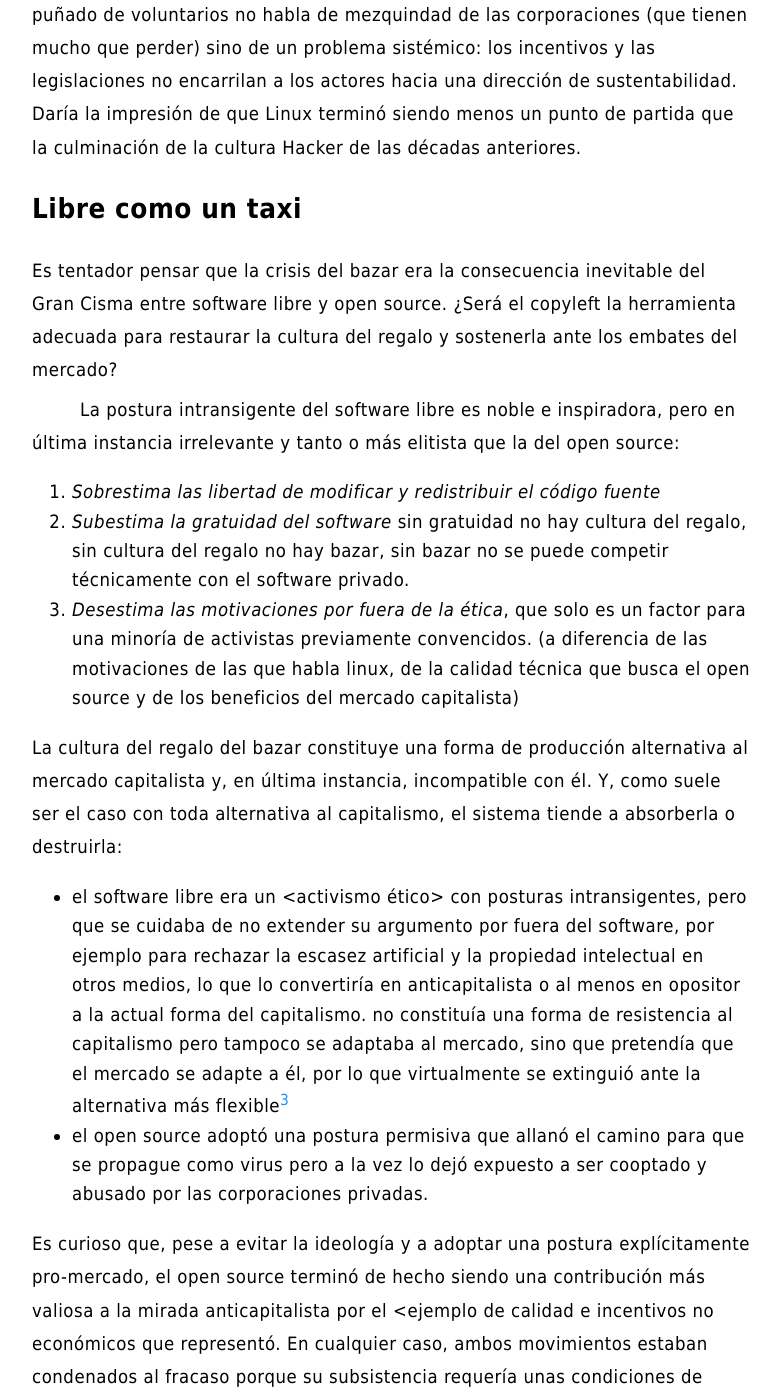
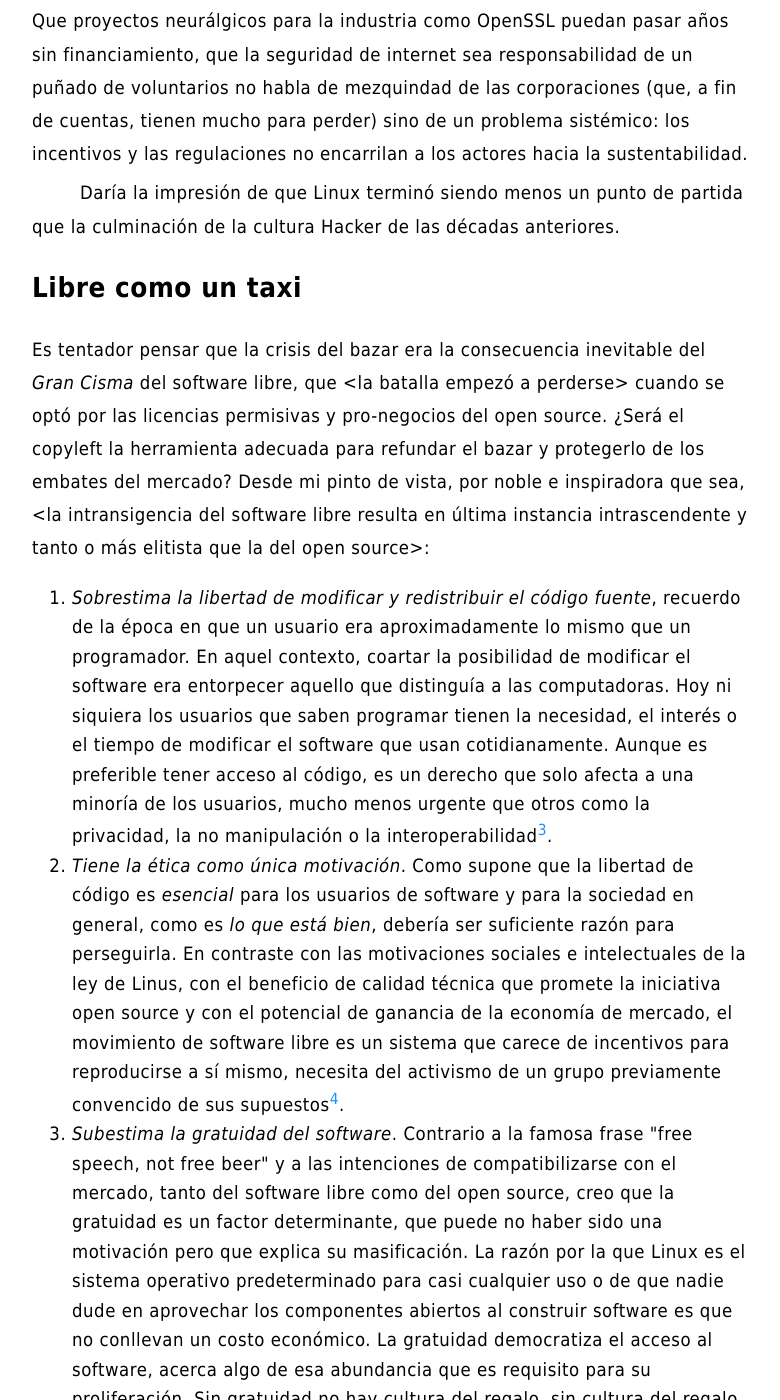
Before and after one commit to facundoolano/olano.dev, a Jekyll site: the page built from _posts/2023-11-05-derivas-del-bazar.html, in a window 1280 px wide and 1400 px high, scrolled down 5282 px. Shown: the whole window, without its empty margins (248-1028 px from the left). Built offline with Jekyll 4.4.1, drawn with Linux system fonts in a browser that asks for light colours; some of the changed text lies outside the part shown.

Commit message:
cleanup 4th section

```diff
--- a/_posts/2023-11-05-derivas-del-bazar.html
+++ b/_posts/2023-11-05-derivas-del-bazar.html
@@ -9,6 +9,10 @@
 <div id="outline-container-org63f9bb3" class="outline-2">
 <h2 id="org63f9bb3">Las leyes de Linus</h2>
 <div class="outline-text-2" id="text-org63f9bb3">
+<p>
+[FIXME empezar con más punch]
+</p>
+
 <p>
 Si pudiera salvar dos cosas del fuego de internet, serían Linux y Wikipedia. Linux y Wikipedia me parecen los mayores logros recientes de la humanidad, por razones mejor expresadas en las dos <i>Leyes de Linus</i>. La primera fue formulada por Eric Raymond en su ensayo <i>The Cathedral and the Bazaar</i>:
 </p>
@@ -60,8 +64,8 @@
 </p>
 
 <p>
-La abundancia de la que gozan los hackers tiene dos dimensiones. En primer término, refiere a la abundancia material que es requisito para poder perseguir sus intereses: los hackers necesitan el privilegio de la seguridad económica, del acceso a una computadora y a internet, y del tiempo libre. La otra forma de abundancia es la propia de la información digital: una vez producida un obra (un programa, una imagen, una grabación), reproducirla tiene costo virtualmente nulo<sup><a id="fnr.2" class="footref" href="#fn.2">2</a></sup>.
-Es solo mediante una imposición de escasez artificial &#x2014;aplicando licencias o restricciones de acceso&#x2014; que la información se transforma en mercancía. La cultura del regalo es lo natural para el hacker porque, en ese modelo, entregar su trabajo no le cuesta nada.
+La abundancia de la que gozan los hackers tiene dos dimensiones. En primer término, refiere a la abundancia material que es requisito para poder perseguir sus intereses: los hackers necesitan el privilegio de la seguridad económica, del acceso a una computadora y a internet, y del tiempo libre. La otra forma de abundancia es la propia de la información digital: una vez producida un obra (un programa, una fotografía, una canción), reproducirla tiene costo virtualmente nulo<sup><a id="fnr.2" class="footref" href="#fn.2">2</a></sup>.
+Es solo mediante una imposición artificial de escasez &#x2014;aplicando licencias o restricciones de acceso&#x2014; que la información se transforma en mercancía. La cultura del regalo es lo natural para el hacker porque, en ese modelo, entregar su trabajo no le cuesta nada.
 </p>
 
 <p>
@@ -78,11 +82,12 @@
 </p>
 
 <p>
-Así como el concierto de voluntades que produjo y mantiene Wikipedia hace impensable un negocio alrededor de las enciclopedias, hoy nos resulta igualmente difícil de imaginar a un número semejante de voluntades organizándose sin un negocio de por medio. Esto parece sugerir que la vocación colaborativa de la web temprana se disipó después de aquel primer ímpetu pero, si miramos con atención, vemos que la colaboración todavía existe, ahora bajo el control y para el beneficio de  empresas privadas. Todavía hay gente dedicándose voluntariamente a la producción de contenido, motivada solamente por el estatus comunitario, pero el producto de ese trabajo no fluye libremente sino que queda encerrado en los jardines de las plataformas digitales. Un caso paradigmático es el de Reddit, que no solo aprovecha el contenido provisto por los usuarios sino que se sostiene en buena medida sobre la tarea de sus moderadores. Otros casos parecidos son los de StackOverflow y Goodreads.
+Así como el concierto de voluntades que produjo y mantiene Wikipedia hace impensable un negocio alrededor de las enciclopedias, hoy nos resulta igualmente difícil de imaginar a un número semejante de voluntades organizándose sin un negocio de por medio. Esto parece sugerir que la vocación colaborativa de la web temprana se disipó después de aquel primer ímpetu pero, si miramos con atención, vemos que la colaboración todavía existe, ahora bajo el control y para el beneficio de  empresas privadas. Todavía hay gente dedicándose voluntariamente a la producción de contenido, motivada solamente por el estatus comunitario, pero el producto de ese trabajo no fluye libremente sino que queda encerrado en los confines de las plataformas digitales. Un caso paradigmático es el de Reddit, que no solo aprovecha el contenido provisto por los usuarios sino que se sostiene en buena medida sobre la tarea de sus moderadores. Otros casos parecidos son los de StackOverflow y Goodreads.
 </p>
 
 <p>
-&lt;Benjamin Mako Hill cuenta que los &lt;académicos de los negocios&gt; observaron el deseo de colaboración propio de la web y, &lt;en vez de reprimirlo&gt; en sus productos, se dedicaron a buscar maneras de <i>orientarlo</i> en lo que llaman apertura estratégica (<i>strategic openness</i>) para que trabaje a favor de la ganancia de las empresas. Mako Hill pone como ejemplo Airbnb, que montó un negocio alrededor de mecanismos e incentivos que le habían funcionado a la comunidad de Couchsurfing. Aunque la tecnología y las motivaciones de las personas sean las mismas, una vez contaminada por la lógica de mercado, la cultura del regalo se desmorona, y lo que antes era una construcción comunitaria pasa a ser trabajo no pago, explotación.
+[FIXME revisar video y mejorar redacción de este párrafo]
+&lt;Benjamin Mako Hill cuenta que los &lt;académicos de los negocios&gt; observaron el deseo de colaboración propio de la web y, &lt;en vez de reprimirlo&gt; en sus productos, se dedicaron a buscar maneras de <i>orientarlo</i> en lo que llaman apertura estratégica (<i>strategic openness</i>) para que trabaje a favor de la ganancia de las empresas. Mako Hill pone como ejemplo Airbnb, que montó un negocio alrededor de mecanismos e incentivos que le habían funcionado a la comunidad de Couchsurfing. Aunque la tecnología y las motivaciones de las personas sean las mismas, invadida por la lógica de mercado la cultura del regalo se desmorona, y lo que antes era una construcción comunitaria pasa a ser trabajo no remunerado, explotación.
 </p>
 
 <p>
@@ -95,18 +100,22 @@
 <h2 id="org99c5bb2">Del bazar al maxikiosco</h2>
 <div class="outline-text-2" id="text-org99c5bb2">
 <p>
-Así que por el momento no habrá más Wikipedias pero ¿qué pasa con el software? Daría la impresión de que el Open Source está más vivo que nunca, con la mayoría de los dispositivos del mundo y casi todos los servidores usando Linux, con la mayoría de los sistemas de software dependiendo de una u otra forma del código abierto. Pero si observamos quién hace el trabajo y quién recoge los beneficios, o si sencillamente googleamos "open source maintainers", resulta obvio que el software libre y abierto atraviesa una crisis:
+Así que por el momento no habrá más Wikipedias pero ¿qué pasa con el software? Daría la impresión de que el open source está más vivo que nunca, con la mayoría de los dispositivos del mundo y casi todos los servidores usando Linux, con la mayoría de los sistemas de software dependiendo de una u otra forma del código abierto. Pero si observamos quién hace el trabajo y quién recoge los beneficios, o si sencillamente googleamos "open source maintainers", resulta obvio que el software libre y abierto atraviesa una crisis:
 </p>
 
 <ol class="org-ol">
-<li><i>Ya no hay suficientes ojos (ni manos) para que se realice la primera ley de Linus</i>: que un proyecto tenga muchos usuarios no implica que haya programadores interesados o en condiciones de mantenerlo.</li>
-<li><i>Las motivaciones de la segunda ley de Linus se mezclaron con incentivos de mercado</i>: la producción de software open source pasó de ser una forma de entretenimiento a una inversión para demostrar competencia profesional. La reputación que se pone en juego hace que programadores voluntarios sientan la obligación de mantener sus proyectos porque ahora hay personas y empresas que dependen de ellos. Lo que antes era un bazar, ahora es un montón de kiosquitos.</li>
-<li><i>Sigue sin existir la abundancia material</i>, haciendo la cultura del regalo insostenible a largo plazo. Quienes pretenden vivir del software libre que producen, lo tienen que hacer eligiendo la inseguridad económica, dependiendo de donaciones discrecionales; Quienes optan por construir negocios alrededor de su software abierto, llevan las de perder en la competencia contra empresas de más recursos, que no necesitan ser innovadoras ni tienen obligaciones hacia su comunidad y sus usuarios.</li>
-<li><i>Las ventajas del bazar ya no están fuera del alcance de las empresas privadas</i>. Lejos de la animosidad del viejo Microsoft, hoy todas las empresas Big Tech usan, producen y financian software open source. Los recursos de los que disponen las posiciona mejor que a los independientes para formar comunidad alrededor de sus proyectos y apalancarse en el trabajo de voluntarios sin ceder el control, en lo que constituye una forma de apertura estratégica.</li>
+<li><i>No alcanzan los ojos (ni las manos) para realizar la primera ley de Linus</i>: que un proyecto tenga muchos usuarios no implica que haya programadores interesados o en condiciones de mantenerlo; que sea usado en un contexto comercial no implica que algo de las ganancias le llegue a sus autores.</li>
+<li><i>Las motivaciones de la segunda ley de Linus se mezclaron con incentivos de mercado</i>: la producción de software open source pasó de ser una forma de entretenimiento a una inversión para demostrar competencia profesional, una forma de acceso a mejores trabajos. Lo que antes era un bazar, ahora es un montón de kiosquitos. La reputación que se pone en juego en el open source genera sobre los voluntarios la obligación de mantener sus proyectos porque ahora hay personas y empresas que dependen de su trabajo.</li>
+<li><i>Sigue sin existir la abundancia material</i>, impidiendo la sustentabilidad de la cultura del regalo. Quienes pretenden vivir del software abierto que producen, lo tienen que hacer eligiendo la inseguridad económica, dependiendo de donaciones discrecionales; quienes optan por montar negocios alrededor de ese software, llevan las de perder en la competencia contra empresas de más recursos, que no necesitan ser innovadoras ni están atados por obligaciones hacia su comunidad y sus usuarios.</li>
+<li><i>Las ventajas del bazar ya no están fuera del alcance de las empresas privadas</i>. Lejos de la animosidad del viejo Microsoft, hoy todas las empresas Big Tech usan, producen y financian software open source. Los recursos de los que disponen las posiciona mejor para formar comunidades y apalancarse en el trabajo voluntario sin ceder el control de sus proyectos, en lo que constituye otra forma de apertura estratégica.</li>
 </ol>
 
 <p>
-Que proyectos neurálgicos para la industria como OpenSSL puedan pasar años sin financiamiento y que la seguridad de internet sea responsabilidad de un puñado de voluntarios no habla de mezquindad de las corporaciones (que tienen mucho que perder) sino de un problema sistémico: los incentivos y las legislaciones no encarrilan a los actores hacia una dirección de sustentabilidad. Daría la impresión de que Linux terminó siendo menos un punto de partida que la culminación de la cultura Hacker de las décadas anteriores.
+Que proyectos neurálgicos para la industria como OpenSSL puedan pasar años sin financiamiento, que la seguridad de internet sea responsabilidad de un puñado de voluntarios no habla de mezquindad de las corporaciones (que, a fin de cuentas, tienen mucho para perder) sino de un problema sistémico: los incentivos y las regulaciones no encarrilan a los actores hacia la sustentabilidad.
+</p>
+
+<p>
+Daría la impresión de que Linux terminó siendo menos un punto de partida que la culminación de la cultura Hacker de las décadas anteriores.
 </p>
 </div>
 </div>
@@ -115,31 +124,25 @@
 <h2 id="org767ea90">Libre como un taxi</h2>
 <div class="outline-text-2" id="text-org767ea90">
 <p>
-Es tentador pensar que la crisis del bazar era la consecuencia inevitable del Gran Cisma entre software libre y open source. ¿Será el copyleft la herramienta adecuada para restaurar la cultura del regalo y sostenerla ante los embates del mercado?
-</p>
-
-<p>
-La postura intransigente del software libre es noble e inspiradora, pero en última instancia irrelevante y tanto o más elitista que la del open source:
+Es tentador pensar que la crisis del bazar era la consecuencia inevitable del <i>Gran Cisma</i> del software libre, que &lt;la batalla empezó a perderse&gt; cuando se optó por las licencias permisivas y pro-negocios del open source. ¿Será el copyleft la herramienta adecuada para refundar el bazar y protegerlo de los embates del mercado? Desde mi pinto de vista, por noble e inspiradora que sea, &lt;la intransigencia del software libre resulta en última instancia intrascendente y tanto o más elitista que la del open source&gt;:
 </p>
 
 <ol class="org-ol">
-<li><i>Sobrestima las libertad de modificar y redistribuir el código fuente</i></li>
-<li><i>Subestima la gratuidad del software</i>
-sin gratuidad no hay cultura del regalo, sin cultura del regalo no hay bazar, sin bazar no se puede competir técnicamente con el software privado.</li>
-<li><i>Desestima las motivaciones por fuera de la ética</i>, que solo es un factor para una minoría de activistas previamente convencidos.
-(a diferencia de las motivaciones de las que habla linux, de la calidad técnica que busca el open source y de los beneficios del mercado capitalista)</li>
+<li><i>Sobrestima la libertad de modificar y redistribuir el código fuente</i>, recuerdo de la época en que un usuario era aproximadamente lo mismo que un programador. En aquel contexto, coartar la posibilidad de modificar el software era entorpecer aquello que distinguía a las computadoras. Hoy ni siquiera los usuarios que saben programar tienen la necesidad, el interés o el tiempo de modificar el software que usan cotidianamente. Aunque es preferible tener acceso al código, es un derecho que solo afecta a una minoría de los usuarios, mucho menos urgente que otros como la privacidad, la no manipulación o la interoperabilidad<sup><a id="fnr.3" class="footref" href="#fn.3">3</a></sup>.</li>
+<li><i>Tiene la ética como única motivación</i>. Como supone que la libertad de código es <i>esencial</i> para los usuarios de software y para la sociedad en general, como es <i>lo que está bien</i>, debería ser suficiente razón para perseguirla. En contraste con las motivaciones sociales e intelectuales de la ley de Linus, con el beneficio de calidad técnica que promete la iniciativa open source y con el potencial de ganancia de la economía de mercado, el movimiento de software libre es un sistema que carece de incentivos para reproducirse a sí mismo, necesita del activismo de un grupo previamente convencido de sus supuestos<sup><a id="fnr.4" class="footref" href="#fn.4">4</a></sup>.</li>
+<li><i>Subestima la gratuidad del software</i>. Contrario a la famosa frase "free speech, not free beer" y a las intenciones de compatibilizarse con el mercado, tanto del software libre como del open source, creo que la gratuidad es un factor determinante, que puede no haber sido una motivación pero que explica su masificación. La razón por la que Linux es el sistema operativo predeterminado para casi cualquier uso o de que nadie dude en aprovechar los componentes abiertos al construir software es que no conllevan un costo económico. La gratuidad democratiza el acceso al software, acerca algo de esa abundancia que es requisito para su proliferación. Sin gratuidad no hay cultura del regalo, sin cultura del regalo no hay bazar, sin bazar no se puede competir técnicamente con el software privado.</li>
 </ol>
 
 <p>
-La cultura del regalo del bazar constituye una forma de producción alternativa al mercado capitalista y, en última instancia, incompatible con él. Y, como suele ser el caso con toda alternativa al capitalismo, el sistema tiende a absorberla o destruirla:
+El problema de fondo es que la cultura del regalo constituye una forma de producción alternativa al mercado capitalista y, en última instancia, incompatible con él. Y, como suele ser el caso con toda alternativa al capitalismo, el sistema tiende a absorberla o destruirla:
 </p>
 <ul class="org-ul">
-<li>el software libre era un &lt;activismo ético&gt; con posturas intransigentes, pero que se cuidaba de no extender su argumento por fuera del software, por ejemplo para rechazar la escasez artificial y la propiedad intelectual en otros medios, lo que lo convertiría en anticapitalista o al menos en opositor a la actual forma del capitalismo. no constituía una forma de resistencia al capitalismo pero tampoco se adaptaba al mercado, sino que pretendía que el mercado se adapte a él, por lo que virtualmente se extinguió ante la alternativa más flexible<sup><a id="fnr.3" class="footref" href="#fn.3">3</a></sup></li>
-<li>el open source adoptó una postura permisiva que allanó el camino para que se propague como virus pero a la vez lo dejó expuesto a ser cooptado y abusado por las corporaciones privadas.</li>
+<li>El software libre ejercía un activismo intransigente, pero que se cuidaba de no extender su argumento más allá del software, por ejemplo para rechazando otras formas de escasez artificial y propiedad intelectual. Es decir, no pretendía enfrentar abiertamente al capitalismo pero tampoco se adaptaba al mercado, sino que pretendía que el mercado se adapte a él, por lo que virtualmente se extinguió ante las alternativas<sup><a id="fnr.5" class="footref" href="#fn.5">5</a></sup>.</li>
+<li>El open source adoptó una postura permisiva<sup><a id="fnr.6" class="footref" href="#fn.6">6</a></sup> que allanó el camino para que se propague como virus a la vez que lo dejó expuesto a ser cooptado y abusado por las corporaciones privadas.</li>
 </ul>
 
 <p>
-Es curioso que, pese a evitar la ideología y a adoptar una postura explícitamente pro-mercado, el open source terminó de hecho siendo una contribución más valiosa a la mirada anticapitalista por el &lt;ejemplo de calidad e incentivos no económicos que representó. En cualquier caso, ambos movimientos estaban condenados al fracaso porque su subsistencia requería unas condiciones de abundancia que no existen de hecho en el mercado capitalista, y que ninguno de los dos estaba diseñados para propiciar.
+Los dos movimientos estaban condenados al fracaso porque su subsistencia requería unas condiciones de abundancia que no existen de hecho en el mercado capitalista, y que ninguno de los dos estaba diseñados para propiciar.
 </p>
 </div>
 </div>
@@ -306,7 +309,19 @@
 </p></div></div>
 
 <div class="footdef"><sup><a id="fn.3" class="footnum" href="#fnr.3">3</a></sup> <div class="footpara"><p class="footpara">
+Se puede argumentar que esos otros atributos se podrían garantizar si de hecho existiera el acceso al código, pero centrar el activismo en la libertad de código como un fin a lo que todo otro derecho es subsidiario es como proponer que la mejor manera de combatir el cambio climático es desmantelar el capitalismo.
+</p></div></div>
+
+<div class="footdef"><sup><a id="fn.4" class="footnum" href="#fnr.4">4</a></sup> <div class="footpara"><p class="footpara">
+Puede considerarse copyleft con un mecanismo de reproducción del software libre, pero en la práctica parece más frecuentemente causar que el software libre sea evitado a que se adopten sus condiciones.
+</p></div></div>
+
+<div class="footdef"><sup><a id="fn.5" class="footnum" href="#fnr.5">5</a></sup> <div class="footpara"><p class="footpara">
 [TODO resumir muchisimo] incluso los ejemplos de software libre más exitoso, linux el más paradigmático, lo son porque esas libertades no se contraponen con su uso comercial y privado. linux, de hecho, pese a haber elegido una licencia de software libre. Es que nada impide usar Linux (o Emacs, o las herramientas de GNU) para producir software comercial y cerrado; nada impide desplegar una plataforma privada y explotadora en servidores que corren Linux. Y haber elegido licencias más estrictas, que prohibieran esos usos, probablemente no hubieran resultado en más libertad sino en que la gente evitara usarlos, tal como evita usar las liberarías con licencias GPL. [TODO agpl?]
+</p></div></div>
+
+<div class="footdef"><sup><a id="fn.6" class="footnum" href="#fnr.6">6</a></sup> <div class="footpara"><p class="footpara">
+Es curioso que, pese a evitar la ideología y a adoptar una postura explícitamente pro-mercado, el open source terminó de hecho siendo una contribución más valiosa a la mirada anticapitalista por el &lt;ejemplo de calidad e incentivos no económicos que representó.
 </p></div></div>
 
 
```
Also changed, not shown: org/_posts/2023-11-05-derivas-del-bazar.org (+30 -30 lines).
